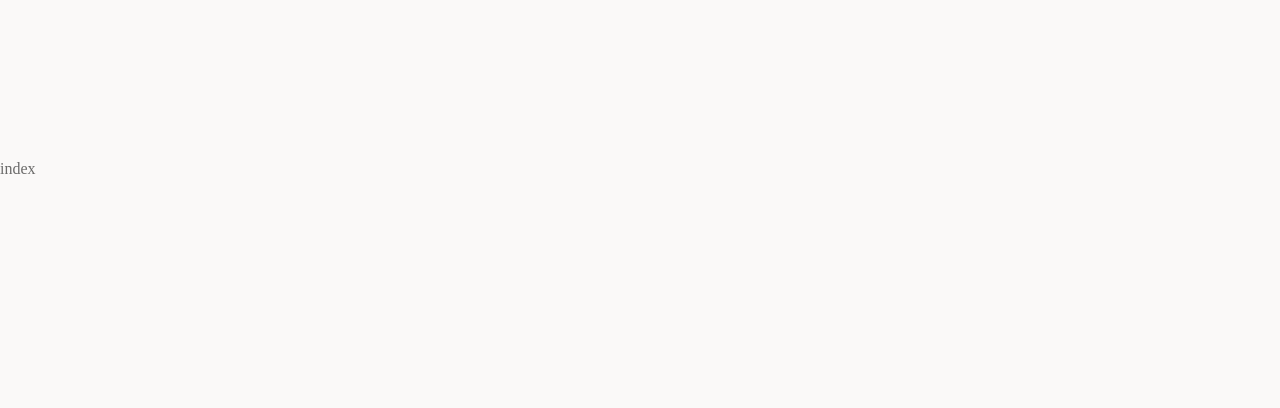
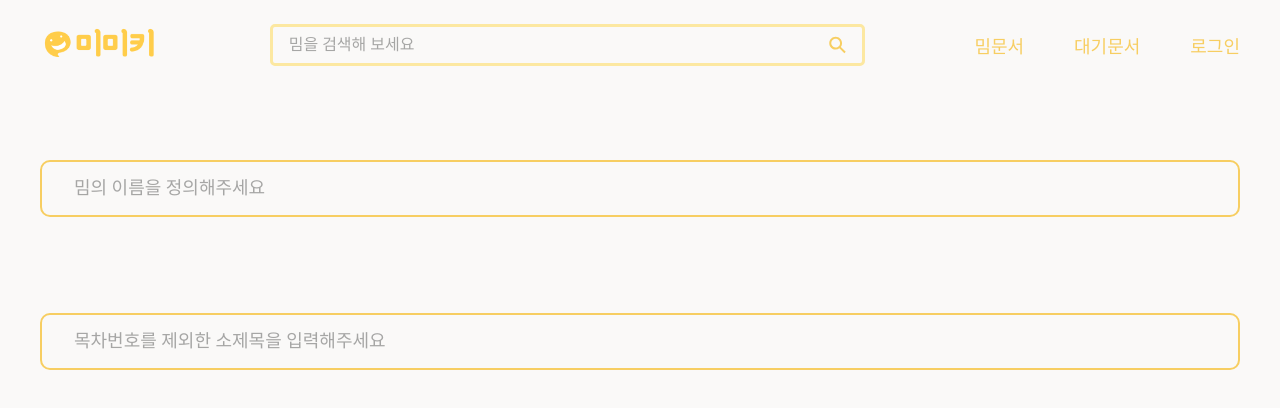
Before and after one commit to jungsungwook/memeki-front, a React (Create React App) app: page /publish in a window 1280 px wide. Shown: the top 408 px of the page. Built offline with nearby package versions, Linux system fonts and the light colour scheme; a web font is replaced by a local one.

Commit message:
Feat - custom inputBox UI (#1)

```diff
--- /dev/null
+++ b/src/component/publish/emotion/component.tsx
@@ -0,0 +1,36 @@
+/** @jsxImportSource @emotion/react */
+
+import { css } from '@emotion/react';
+import React from 'react';
+import theme from '../../../styles/theme';
+import { InputBoxType } from '../../../types/globalType';
+
+export const InputBox = ({ title, value, name, onChange }: InputBoxType) => {
+  return (
+    <div
+      css={css`
+        width: 100%;
+        padding: 1.6rem 3.2rem;
+        border: 2px solid ${theme.palette.primary[500]};
+        border-radius: 1rem;
+      `}
+    >
+      <input
+        type="text"
+        value={value}
+        onChange={onChange}
+        name={name}
+        placeholder={
+          title
+            ? '밈의 이름을 정의해주세요'
+            : '목차번호를 제외한 소제목을 입력해주세요'
+        }
+        css={css`
+          ${theme.typography.body1}
+          background-color: transparent;
+          width: 100%;
+        `}
+      />
+    </div>
+  );
+};
--- a/src/component/publish/index.tsx
+++ b/src/component/publish/index.tsx
@@ -1,7 +1,27 @@
-import React from 'react';
+import React, { useState } from 'react';
+import { Inner } from '../emotion/GlobalStyle';
+import { Header } from '../emotion/Header';
+import { InputBox } from './emotion/component';
 
-const index = () => {
-  return <div>index</div>;
+const Index = () => {
+  const [title, setTitle] = useState('');
+  const [subtitle, setSubtitle] = useState('');
+
+  const handleTitleChange = (e: React.ChangeEvent<HTMLInputElement>) => {
+    const { name, value } = e.target;
+    if (name === 'title') {
+      setTitle(value);
+    } else if (name === 'subtitle') {
+      setSubtitle(value);
+    }
+  };
+  return (
+    <Inner>
+      <Header search />
+      <InputBox title value={title} onChange={handleTitleChange} name="title" />
+      <InputBox value={subtitle} onChange={handleTitleChange} name="subtitle" />
+    </Inner>
+  );
 };
 
-export default index;
+export default Index;
--- a/src/component/search/emotion/component.tsx
+++ b/src/component/search/emotion/component.tsx
@@ -5,8 +5,9 @@ import { css } from '@emotion/react';
 import arrowIcon from '../../../assets/images/rightArrow.svg';
 import theme from '../../../styles/theme';
 import { ButtonBox } from '../../emotion/component';
+import { FindInfoType, MoreButtonType } from '../../../types/globalType';
 
-export const MoreButton = ({ to }: { to: string }) => {
+export const MoreButton = ({ to }: MoreButtonType) => {
   const navigate = useNavigate();
   const MovePage = () => {
     navigate(to);
@@ -27,7 +28,7 @@ export const MoreButton = ({ to }: { to: string }) => {
   );
 };
 
-export const FindInfo = ({ cnt, text }: { cnt?: number; text?: string }) => {
+export const FindInfo = ({ cnt, text }: FindInfoType) => {
   return (
     <div
       css={css`
@@ -66,6 +67,7 @@ export const FindInfo = ({ cnt, text }: { cnt?: number; text?: string }) => {
   );
 };
 
+// todo. 새문서만들기 페이지 이동 버튼함수 구현
 export const GoToWrite = () => {
   return (
     <div
```
Also changed, not shown: src/types/globalType.ts (+17 -1 lines).
